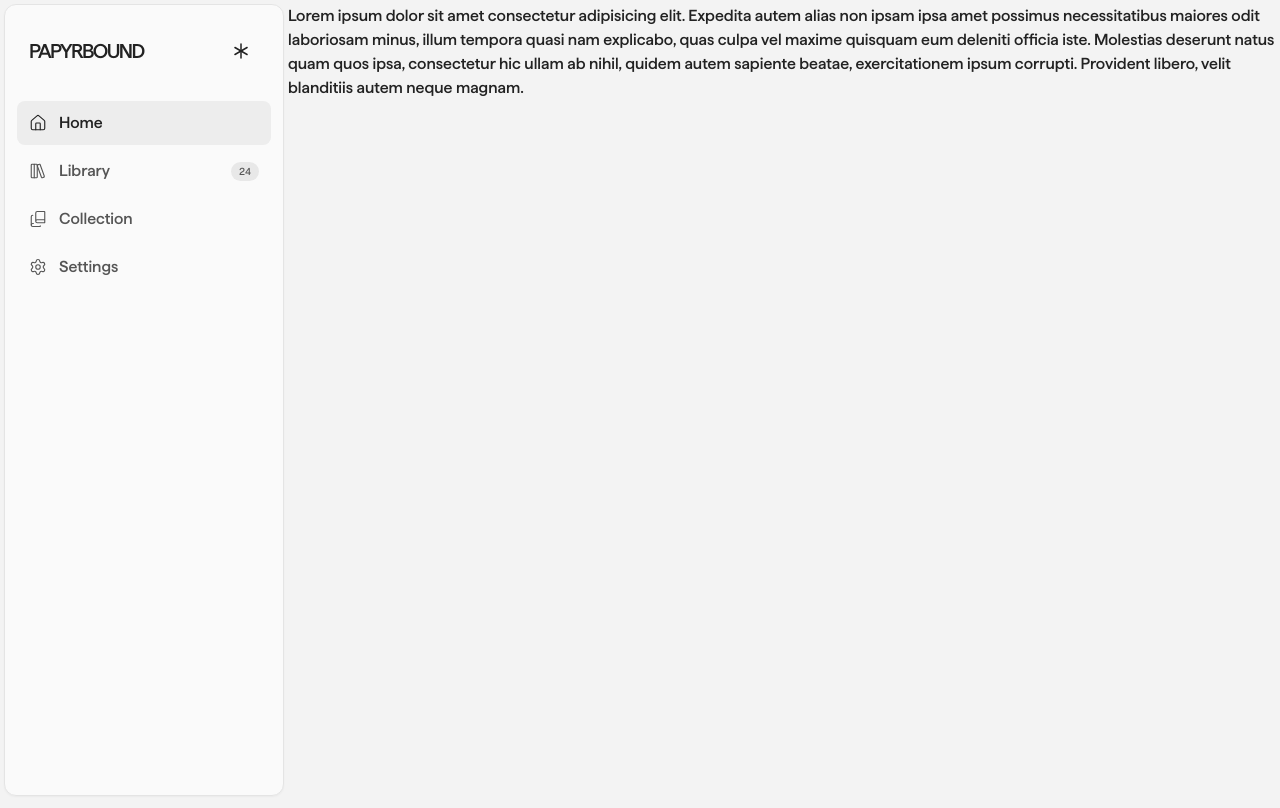
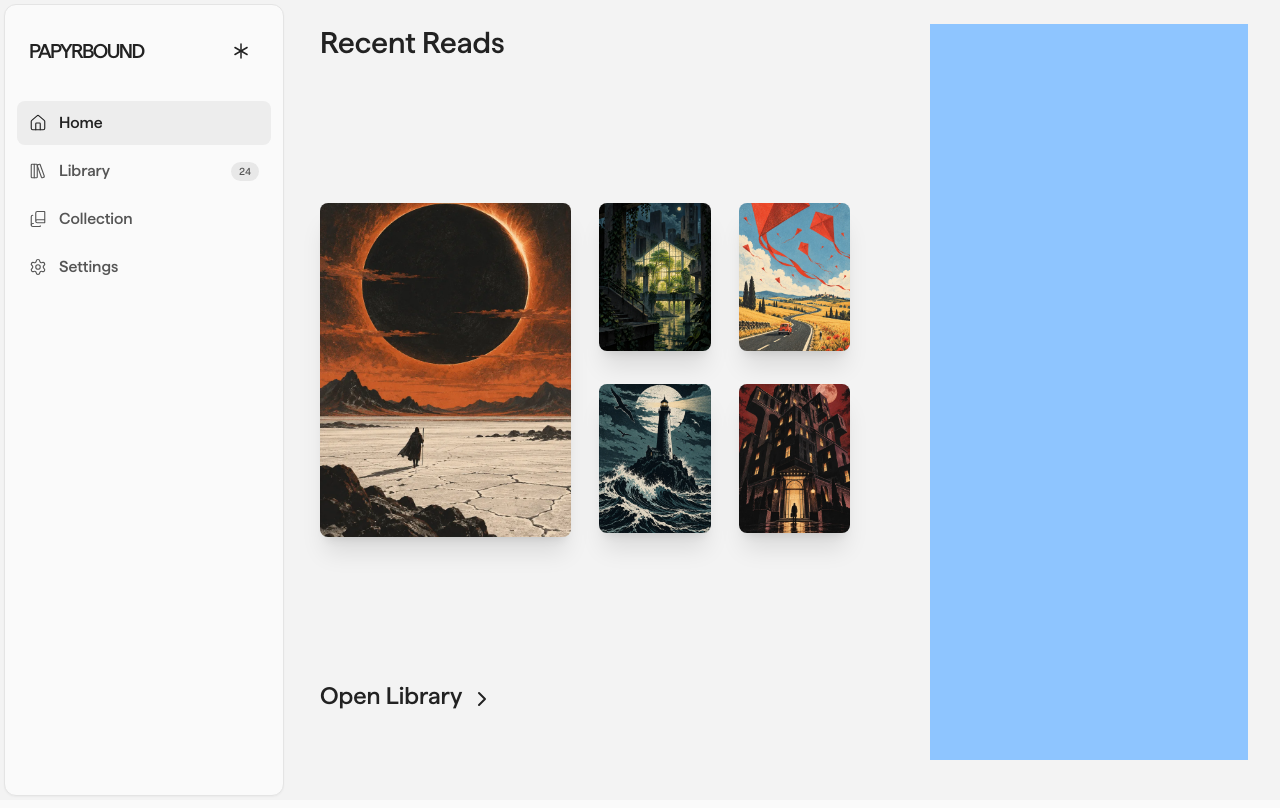
Before and after one commit to Bill10k/papyrbound, a Next.js app: page / in a window 1280 px wide. Built offline with nearby package versions, Linux system fonts and the light colour scheme.

Commit message:
chore: Updated homepage

```diff
--- /dev/null
+++ b/app/(Home)/data.ts
@@ -0,0 +1,40 @@
+export const recentReads = [
+  { title: "Ashfall", author: "Mina Osei", cover: "/covers/ashfall-01.webp", featured: true },
+  { title: "The Odyssey", author: "Homer", cover: "/covers/glass-garden-01.webp" },
+  { title: "A New Garden", author: "R. Ito", cover: "/covers/red-kites-01.webp" },
+  { title: "Night Signal", author: "Eli Navarro", cover: "/covers/night-signal-01.webp" },
+  { title: "Bedtime Stories", author: "Uncle Amon", cover: "/covers/room-193-01.webp" },
+];
+
+export const favourites = [
+  { title: "Glass Garden", author: "R. Ito", cover: "/covers/glass-garden-01.webp" },
+  { title: "Tidebound", author: "Mina Osei", cover: "/covers/tidebound-01.webp" },
+  { title: "Red Kites", author: "Eli Navarro", cover: "/covers/red-kites-01.webp" },
+];
+
+
+
+  {/* <section aria-labelledby="recent-heading">
+          <motion.h1 variants={fadeUp} custom={0} id="recent-heading" className="mb-8 text-[clamp(1.75rem,2.5vw,2.5rem)] tracking-[-0.055em]">Recent Reads</motion.h1>
+          <div className="grid grid-cols-3 gap-5">
+            {recentReads.map((book, index) => (
+              <motion.article key={book.title} variants={fadeUp} custom={index + 1} whileHover={{ y: -4 }} transition={{ duration: 0.22, ease: "easeOut" }} className={book.featured ? "group row-span-2" : "group"}>
+                <div className={`relative overflow-hidden rounded-md border-2 border-mono-50 bg-mono-200 shadow-md ${book.featured ? "aspect-[3/4]" : "aspect-[3/4]"}`}><Image src={book.cover} alt={`${book.title} cover`} fill sizes="(max-width: 1280px) 25vw, 20vw" className="object-cover transition-transform duration-500 group-hover:scale-[1.025]" /><div className="absolute inset-x-0 bottom-0 bg-mono-900/80 px-3 py-2 text-mono-50"><p className="text-sm leading-tight">{book.title}</p><p className="mt-0.5 font-mono text-[9px] uppercase tracking-[0.08em] text-mono-300">{book.author}</p></div></div>
+              </motion.article>
+            ))}
+          </div>
+          <motion.a variants={fadeUp} custom={6} href="/library" className="mt-16 inline-flex items-center gap-2 text-xl tracking-[-0.04em] transition-colors hover:text-mono-500">Open Library <ArrowRight aria-hidden="true" className="size-5" strokeWidth={1.5} /></motion.a>
+        </section> */}
+
+
+        //  <section aria-labelledby="favourites-heading" className="xl:pl-4">
+        //   <motion.h2 variants={fadeUp} custom={1} id="favourites-heading" className="mb-8 text-[clamp(1.75rem,2.5vw,2.5rem)] tracking-[-0.055em]">Favourite Books</motion.h2>
+        //   <div className="grid max-w-xl grid-cols-2 gap-5">
+        //     {favourites.map((book, index) => (
+        //       <motion.article key={book.title} variants={fadeUp} custom={index + 2} whileHover={{ y: -4 }} transition={{ duration: 0.22, ease: "easeOut" }} className="group">
+        //         <div className="relative aspect-[3/4] overflow-hidden rounded-md border-2 border-mono-50 bg-mono-200 shadow-md"><Image src={book.cover} alt={`${book.title} cover`} fill sizes="(max-width: 1280px) 20vw, 16vw" className="object-cover transition-transform duration-500 group-hover:scale-[1.025]" /><div className="absolute inset-x-0 bottom-0 bg-mono-900/80 px-3 py-2 text-mono-50"><p className="text-sm leading-tight">{book.title}</p><p className="mt-0.5 font-mono text-[9px] uppercase tracking-[0.08em] text-mono-300">{book.author}</p></div></div>
+        //       </motion.article>
+        //     ))}
+        //   </div>
+        //   <motion.a variants={fadeUp} custom={6} href="/library#favorites" className="mt-16 inline-flex items-center gap-2 text-xl tracking-[-0.04em] transition-colors hover:text-mono-500">See more <ArrowRight aria-hidden="true" className="size-5" strokeWidth={1.5} /></motion.a>
+        // </section>
--- a/app/(Home)/page.tsx
+++ b/app/(Home)/page.tsx
@@ -1,7 +1,66 @@
+"use client";
+
+import Image from "next/image";
+import { motion } from "framer-motion";
+import { ArrowRight, ChevronRight, Menu, Plus } from "lucide-react";
+import { favourites, recentReads } from "./data";
+import Link from "next/link";
+import { useState } from "react";
+
 export default function Home() {
+  const [hover, setHover] = useState(false);
+
   return (
-    <main className="min-h-dvh" aria-label="Papyrbound blank canvas">
-      Lorem ipsum dolor sit amet consectetur adipisicing elit. Expedita autem alias non ipsam ipsa amet possimus necessitatibus maiores odit laboriosam minus, illum tempora quasi nam explicabo, quas culpa vel maxime quisquam eum deleniti officia iste. Molestias deserunt natus quam quos ipsa, consectetur hic ullam ab nihil, quidem autem sapiente beatae, exercitationem ipsum corrupti. Provident libero, velit blanditiis autem neque magnam.
+    <main
+      className="min-h-dvh bg-mono-100 text-mono-800"
+      aria-label="Papyrbound home"
+    >
+      {/* <header className="flex h-12 items-center justify-between bg-mono-800 px-4 text-mono-50">
+        <div className="flex items-center gap-5"><Menu aria-hidden="true" className="size-5" strokeWidth={1.5} /><span className="font-mono text-[10px] uppercase tracking-[0.14em] text-mono-300">Papyrbound reader</span></div>
+        <button type="button" aria-label="Add a book" className="grid size-8 place-items-center transition-colors hover:bg-mono-700"><Plus aria-hidden="true" className="size-5" strokeWidth={1.5} /></button>
+      </header> */}
+
+      <div className="grid gap-12 px-8 pb-8 pt-6 xl:grid-cols-[1.25fr_0.75fr] xl:gap-20">
+        <section className="flex min-h-[calc(100dvh-4rem)] flex-col">
+          <h3 className="text-3xl">Recent Reads</h3>
+          <div className="my-auto grid max-w-5xl grid-cols-4 grid-rows-2 gap-7 py-8">
+            {recentReads.map((recentRead, i) => {
+              return (
+                <div
+                  className={`relative aspect-3/4 rounded-md shadow-xl overflow-hidden ${i === 0 ? "col-span-2 row-span-2" : ""}`}
+                  key={i}
+                >
+                  <Image
+                    src={recentRead.cover}
+                    alt={recentRead.title}
+                    fill
+                    objectFit="cover"
+                    objectPosition="center"
+                  />
+                </div>
+              );
+            })}
+          </div>
+
+          <Link
+            onMouseEnter={() => setHover(true)}
+            onMouseLeave={() => setHover(false)}
+            href="/library"
+            className="flex w-fit items-center  gap-2 text-2xl pb-12"
+          >
+            Open Library
+            <motion.span
+              animate={{ x: hover ? 3 : 0 }}
+              transition={{ duration: 0.2, ease: "easeOut" }}
+              className="inline-flex"
+            >
+              <ChevronRight aria-hidden="true" className="mt-1.5" />
+            </motion.span>
+          </Link>
+        </section>
+
+        <section className="bg-blue-300 w-full"></section>
+      </div>
     </main>
   );
 }
--- a/app/layout.tsx
+++ b/app/layout.tsx
@@ -31,7 +31,7 @@ export default function RootLayout({ children }: LayoutProps<"/">) {
         <div className="pl-1">
           <Sidebar />
         </div>
-        <div className="min-w-0 p-1 pl-0">
+        <div className="min-w-0 pl-0">
           {children}
         </div>
       </body>
```
